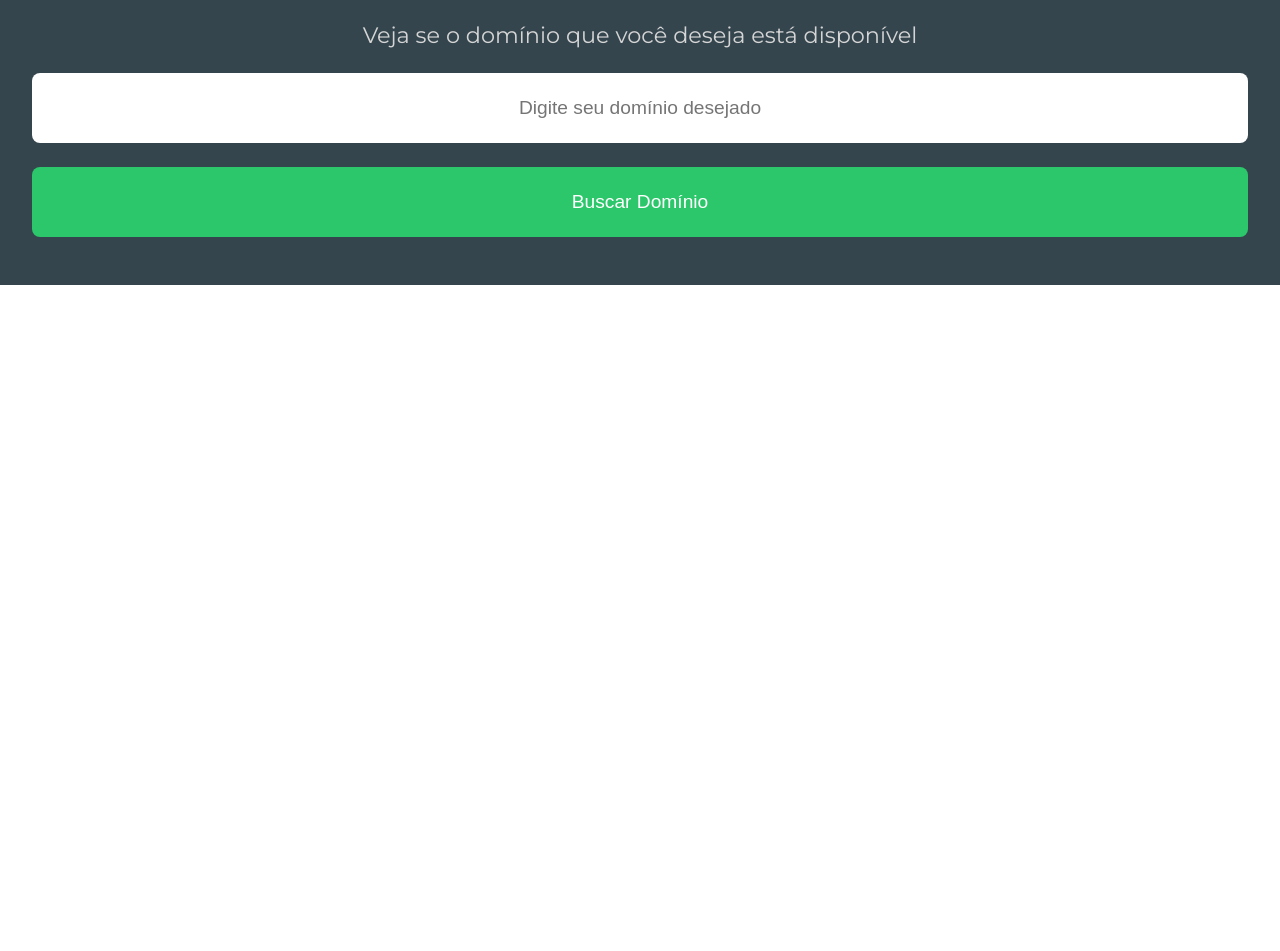
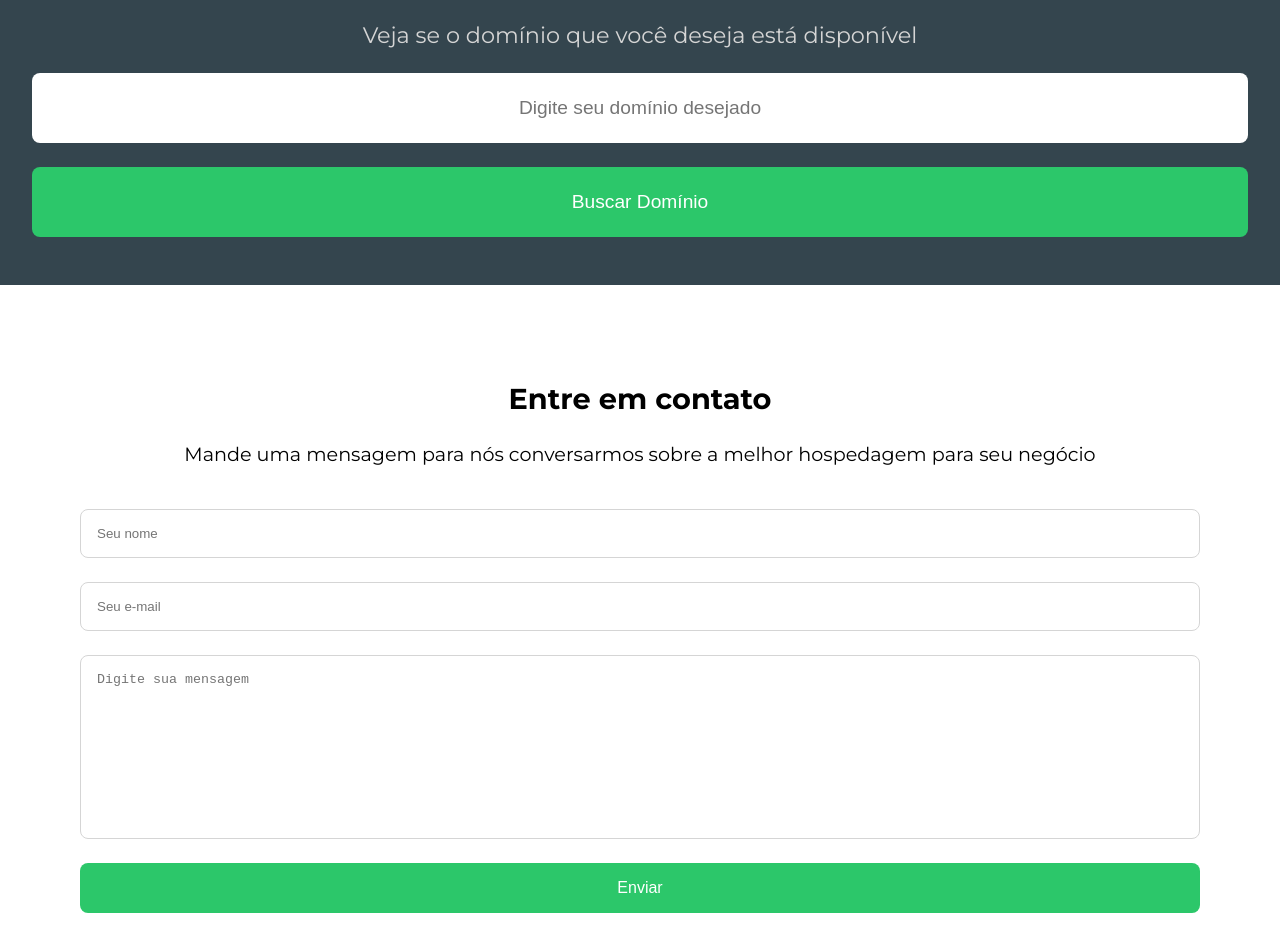
Before and after one commit to jonasnunes/hdc-host, a plain HTML site: page index.html in a window 1280 px wide. Shown: the part 4062-5013 px from the top of the page. Before the commit the page ends 4347 px from the top, so only its background shows below. Drawn offline with Linux system fonts and the light colour scheme.

Commit message:
update project
section de contato finalizada

```diff
--- a/index.html
+++ b/index.html
@@ -25,7 +25,7 @@
             <ul>
                 <li><a href="#">Home</a></li>
                 <li><a href="#planos">Planos</a></li>
-                <li><a href="#">Contato</a></li>
+                <li><a href="#contato">Contato</a></li>
             </ul>
         </nav>
     </header>
@@ -129,5 +129,16 @@
             <input type="submit" value="Buscar Domínio">
         </form>
     </section>
+
+    <section class="contato" id="contato">
+        <h2>Entre em contato</h2>
+        <p>Mande uma mensagem para nós conversarmos sobre a melhor hospedagem para seu negócio</p>
+        <form>
+            <input type="text" placeholder="Seu nome">
+            <input type="email" placeholder="Seu e-mail">
+            <textarea name="msg" id="msg" cols="30" rows="10" placeholder="Digite sua mensagem"></textarea>
+            <input type="submit" value="Enviar">
+        </form>
+    </section>
 </body>
 </html>
--- a/sass/style.sass
+++ b/sass/style.sass
@@ -192,3 +192,42 @@ body
 
         input[type="submit"]:hover
             background-color: variables.$bg-btn-hover
+
+.contato
+    width: 90%
+    margin: auto
+    padding: 6rem 1rem
+    @include mixins.flex
+
+    h2, p
+        text-align: center
+
+    h2
+        font-size: 1.8rem
+
+    p
+        font-size: 1.2rem
+        line-height: 150%
+        padding-bottom: 1rem
+
+    form
+        @include mixins.flex
+
+        input, textarea
+            padding: 1rem
+            border: 1px solid variables.$color-section-domain
+            border-radius: .5rem
+
+        textarea
+            resize: none
+
+        input[type="submit"]
+            background-color: variables.$bg-btn
+            font-size: 1rem
+            color: #fff
+            border: none
+            cursor: pointer
+            transition: .5s
+
+        input[type="submit"]:hover
+            background-color: variables.$bg-btn-hover
```
Also changed, not shown: css/index.css, 1 other file.
